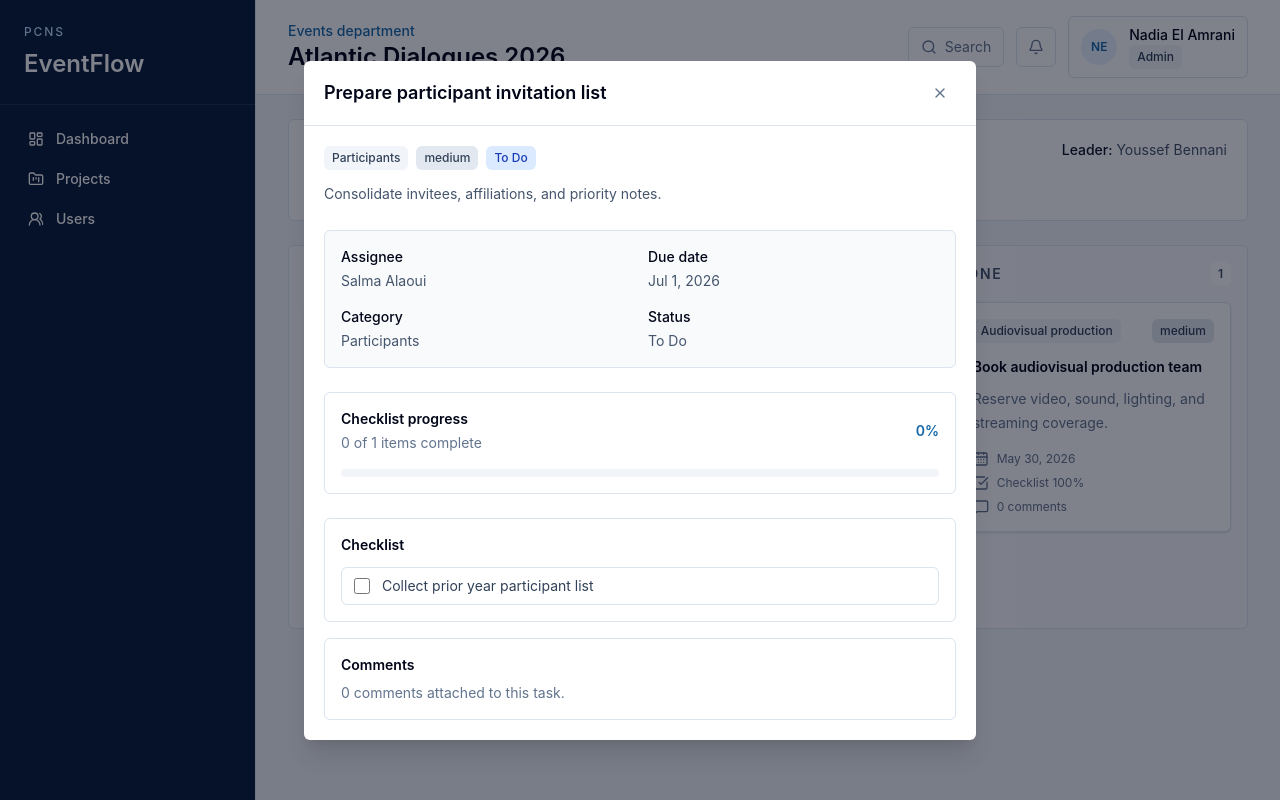
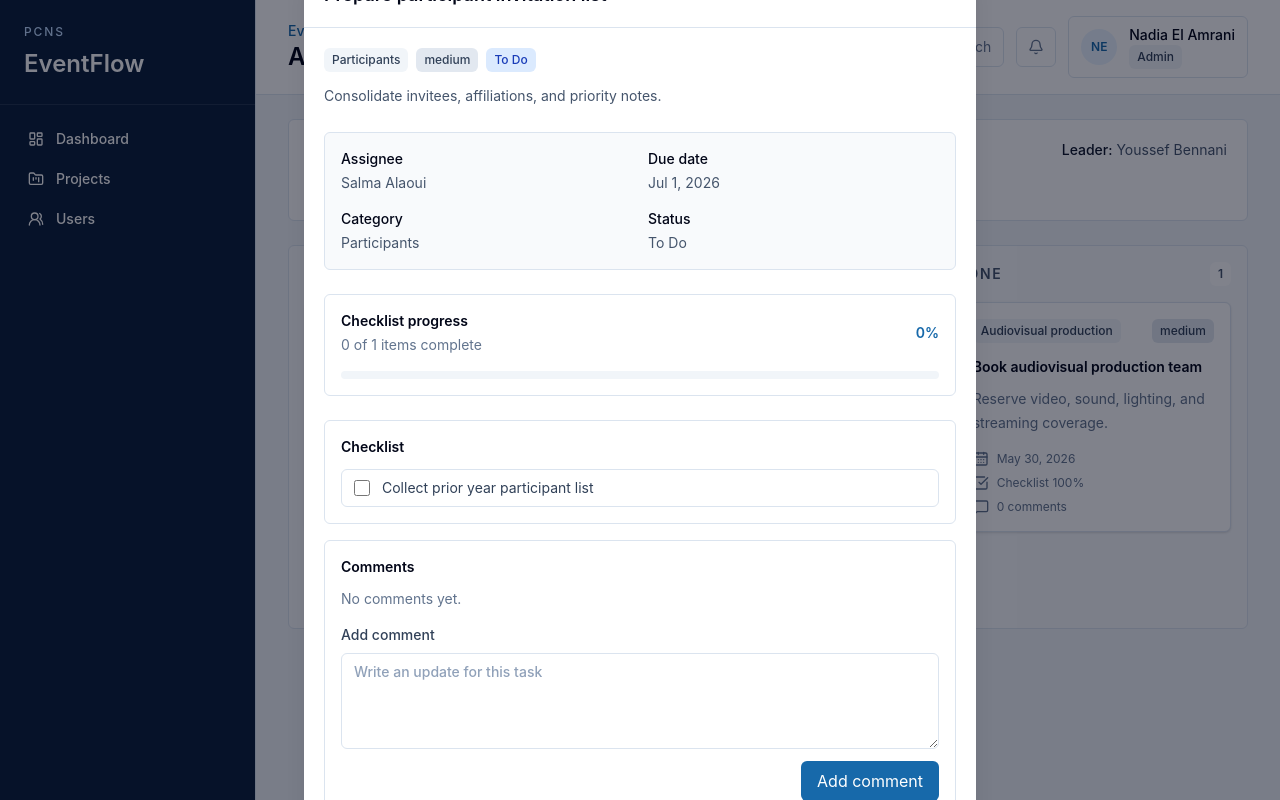
Before and after one commit to othmanee23/EventFlow, a Next.js app: page /projects/atlantic-dialogues-2026 in a window 1280 px wide. Both pictures are taken after a click on the button 442 px from the left and 417 px from the top of the page. Built offline with nearby package versions, Linux system fonts and the light colour scheme.

Commit message:
Add task comments

```diff
--- a/app/projects/[projectId]/page.tsx
+++ b/app/projects/[projectId]/page.tsx
@@ -39,7 +39,7 @@ export default async function ProjectPage({ params }: ProjectPageProps) {
             </div>
           </div>
         </section>
-        <KanbanBoard tasks={project.tasks} />
+        <KanbanBoard tasks={project.tasks} user={session.user} />
       </div>
     </AppShell>
   );
--- a/components/comments/comments-section.tsx
+++ b/components/comments/comments-section.tsx
@@ -1,5 +1,5 @@
 import { Avatar } from "@/components/ui/avatar";
-import { formatDate } from "@/lib/utils";
+import { formatDateTime } from "@/lib/utils";
 import type { Comment } from "@/types/comment";
 
 type CommentsSectionProps = {
@@ -7,6 +7,10 @@ type CommentsSectionProps = {
 };
 
 export function CommentsSection({ comments }: CommentsSectionProps) {
+  if (comments.length === 0) {
+    return <p className="text-sm text-slate-500">No comments yet.</p>;
+  }
+
   return (
     <section className="grid gap-4">
       {comments.map((comment) => (
@@ -15,7 +19,9 @@ export function CommentsSection({ comments }: CommentsSectionProps) {
           <div>
             <div className="flex flex-wrap items-center gap-2">
               <p className="text-sm font-medium text-slate-950">{comment.author.name}</p>
-              <time className="text-xs text-slate-500">{formatDate(comment.createdAt)}</time>
+              <time className="text-xs text-slate-500" dateTime={comment.createdAt}>
+                {formatDateTime(comment.createdAt)}
+              </time>
             </div>
             <p className="mt-1 text-sm leading-6 text-slate-600">{comment.body}</p>
           </div>
--- a/components/kanban/kanban-board.tsx
+++ b/components/kanban/kanban-board.tsx
@@ -17,12 +17,14 @@ import { TaskDetailModal } from "@/components/kanban/task-detail-modal";
 import { TASK_STATUS_ORDER, TASK_STATUSES } from "@/lib/constants";
 import { getTasksByStatus } from "@/features/tasks/task-service";
 import type { Task, TaskStatus } from "@/types/task";
+import type { User } from "@/types/user";
 
 type KanbanBoardProps = {
   tasks: Task[];
+  user: User;
 };
 
-export function KanbanBoard({ tasks }: KanbanBoardProps) {
+export function KanbanBoard({ tasks, user }: KanbanBoardProps) {
   const [boardTasks, setBoardTasks] = useState(tasks);
   const [activeTaskId, setActiveTaskId] = useState<string | null>(null);
   const [selectedTaskId, setSelectedTaskId] = useState<string | null>(null);
@@ -96,6 +98,31 @@ export function KanbanBoard({ tasks }: KanbanBoardProps) {
     );
   }
 
+  function handleCommentAdd(taskId: string, body: string) {
+    const createdAt = new Date().toISOString();
+
+    setBoardTasks((currentTasks) =>
+      currentTasks.map((task) =>
+        task.id === taskId
+          ? {
+              ...task,
+              comments: [
+                ...task.comments,
+                {
+                  id: `comment-${taskId}-${createdAt}`,
+                  taskId,
+                  author: user,
+                  body,
+                  createdAt,
+                },
+              ],
+              updatedAt: createdAt,
+            }
+          : task,
+      ),
+    );
+  }
+
   return (
     <DndContext
       collisionDetection={pointerWithin}
@@ -117,6 +144,7 @@ export function KanbanBoard({ tasks }: KanbanBoardProps) {
       </section>
       <DragOverlay>{activeTask ? <TaskCard task={activeTask} /> : null}</DragOverlay>
       <TaskDetailModal
+        onCommentAdd={handleCommentAdd}
         onChecklistToggle={handleChecklistToggle}
         onClose={() => setSelectedTaskId(null)}
         open={Boolean(selectedTask)}
--- a/components/kanban/task-detail-modal.tsx
+++ b/components/kanban/task-detail-modal.tsx
@@ -1,6 +1,11 @@
+"use client";
+
+import { FormEvent, useState } from "react";
 import { Modal } from "@/components/ui/modal";
 import { Badge } from "@/components/ui/badge";
 import { ChecklistSection } from "@/components/checklists/checklist-section";
+import { CommentsSection } from "@/components/comments/comments-section";
+import { Button } from "@/components/ui/button";
 import { getChecklistProgress } from "@/features/tasks/task-service";
 import { TASK_CATEGORIES, TASK_STATUSES } from "@/lib/constants";
 import { formatDate } from "@/lib/utils";
@@ -8,17 +13,62 @@ import type { Task } from "@/types/task";
 
 type TaskDetailModalProps = {
   onChecklistToggle: (taskId: string, itemId: string, completed: boolean) => void;
+  onCommentAdd: (taskId: string, body: string) => void;
   onClose: () => void;
   open: boolean;
   task?: Task;
 };
 
-export function TaskDetailModal({ onChecklistToggle, onClose, open, task }: TaskDetailModalProps) {
+export function TaskDetailModal({ onChecklistToggle, onClose, onCommentAdd, open, task }: TaskDetailModalProps) {
   if (!task) {
     return null;
   }
 
+  return (
+    <TaskDetailModalContent
+      key={task.id}
+      onChecklistToggle={onChecklistToggle}
+      onClose={onClose}
+      onCommentAdd={onCommentAdd}
+      open={open}
+      task={task}
+    />
+  );
+}
+
+type TaskDetailModalContentProps = {
+  onChecklistToggle: (taskId: string, itemId: string, completed: boolean) => void;
+  onClose: () => void;
+  onCommentAdd: (taskId: string, body: string) => void;
+  open: boolean;
+  task: Task;
+};
+
+function TaskDetailModalContent({
+  onChecklistToggle,
+  onClose,
+  onCommentAdd,
+  open,
+  task,
+}: TaskDetailModalContentProps) {
+  const [commentBody, setCommentBody] = useState("");
+  const [commentError, setCommentError] = useState("");
   const checklistProgress = getChecklistProgress(task.checklist);
+
+  function handleCommentSubmit(event: FormEvent<HTMLFormElement>) {
+    event.preventDefault();
+
+    const trimmedBody = commentBody.trim();
+
+    if (!trimmedBody) {
+      setCommentError("Comment cannot be empty.");
+      return;
+    }
+
+    onCommentAdd(task.id, trimmedBody);
+    setCommentBody("");
+    setCommentError("");
+  }
 
   return (
     <Modal className="max-w-2xl" onClose={onClose} open={open} title={task.title}>
@@ -78,7 +128,28 @@ export function TaskDetailModal({ onChecklistToggle, onClose, open, task }: Task
           </section>
           <section className="rounded-md border border-border-soft p-4">
             <h3 className="text-sm font-semibold text-slate-950">Comments</h3>
-            <p className="mt-2 text-sm text-slate-500">{task.comments.length} comments attached to this task.</p>
+            <div className="mt-3">
+              <CommentsSection comments={task.comments} />
+            </div>
+            <form className="mt-4 grid gap-3" onSubmit={handleCommentSubmit}>
+              <label className="grid gap-2 text-sm font-medium text-slate-700" htmlFor="task-comment">
+                Add comment
+                <textarea
+                  className="min-h-24 resize-y rounded-md border border-border-soft bg-white px-3 py-2 text-sm text-slate-950 outline-none transition-colors placeholder:text-slate-400 focus:border-brand-blue focus:ring-4 focus:ring-blue-100"
+                  id="task-comment"
+                  onChange={(event) => {
+                    setCommentBody(event.target.value);
+                    setCommentError("");
+                  }}
+                  placeholder="Write an update for this task"
+                  value={commentBody}
+                />
+              </label>
+              {commentError ? <p className="text-xs font-medium text-red-600">{commentError}</p> : null}
+              <div className="flex justify-end">
+                <Button type="submit">Add comment</Button>
+              </div>
+            </form>
           </section>
         </div>
       </div>
--- a/lib/utils.ts
+++ b/lib/utils.ts
@@ -13,6 +13,16 @@ export function formatDate(value: string) {
   }).format(new Date(value));
 }
 
+export function formatDateTime(value: string) {
+  return new Intl.DateTimeFormat("en", {
+    month: "short",
+    day: "numeric",
+    year: "numeric",
+    hour: "numeric",
+    minute: "2-digit",
+  }).format(new Date(value));
+}
+
 export function initials(name: string) {
   return name
     .split(" ")
```
